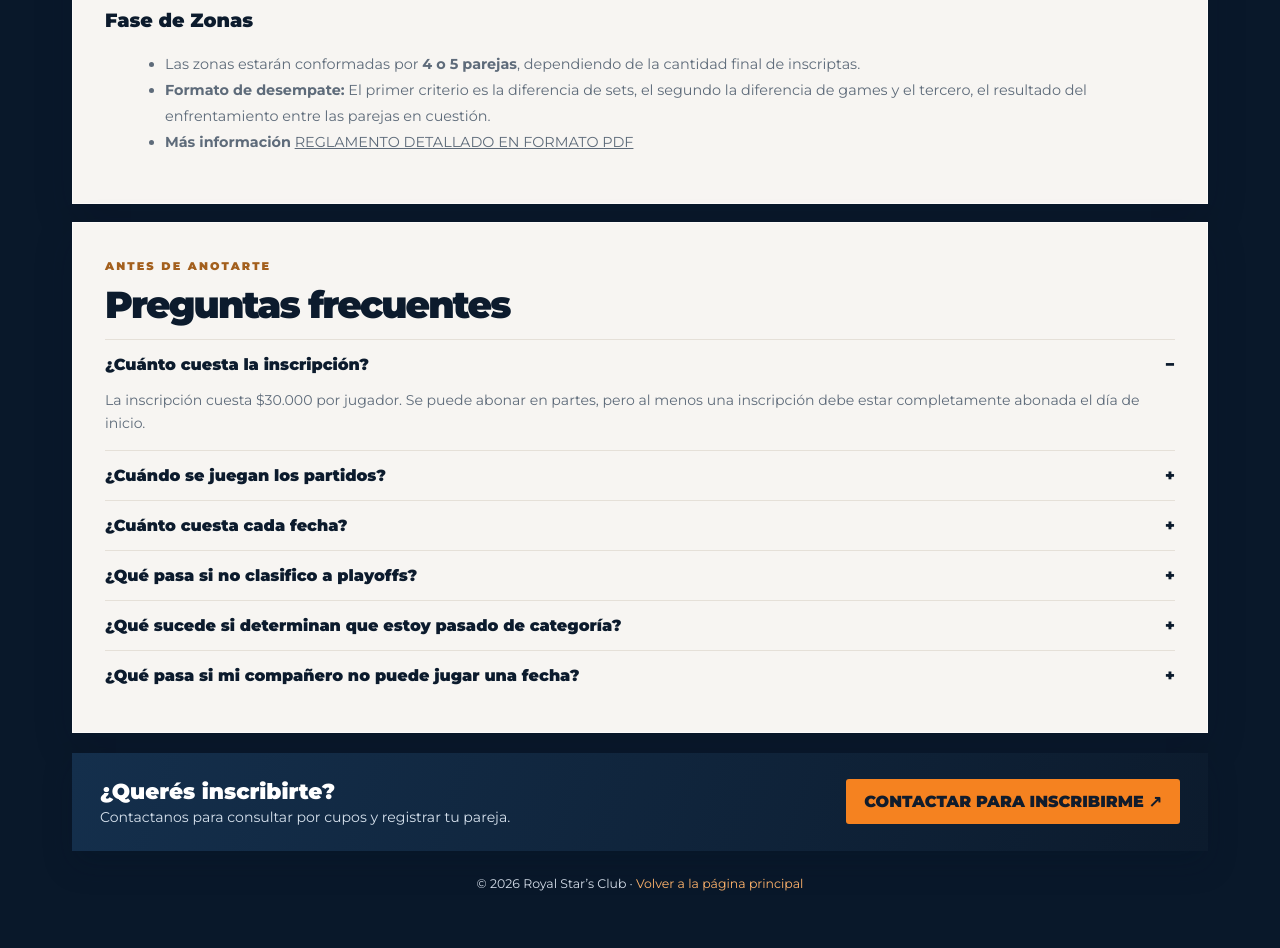
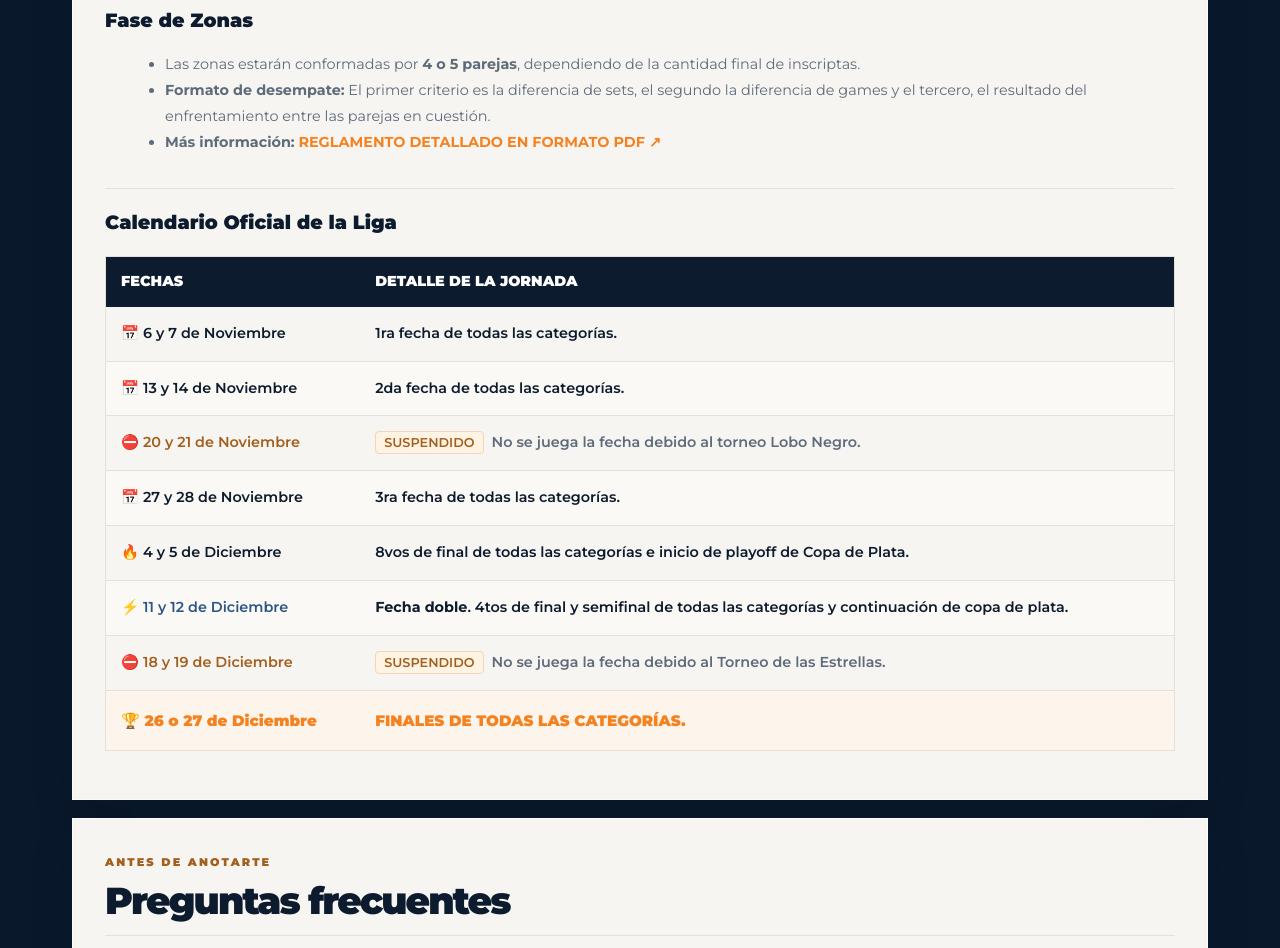
Before and after one commit to academiaroyalclub/academia, a plain HTML site: page liga.html in a window 1280 px wide. Shown: the part 1893-2841 px from the top of the page. Drawn offline with nearby package versions, Linux system fonts and the light colour scheme.

Commit message:
Update liga.html with new calendar and information

```diff
--- a/liga.html
+++ b/liga.html
@@ -150,11 +150,58 @@
         </ul>
 
         <h3 style="color: var(--navy); margin-bottom: 0.5rem; font-size: 1.2rem; font-weight: 900;">Fase de Zonas</h3>
-        <ul style="margin-left: 20px; color: var(--muted); font-size: 0.9rem;">
+        <ul style="margin-left: 20px; margin-bottom: 2rem; color: var(--muted); font-size: 0.9rem;">
           <li>Las zonas estarán conformadas por <strong>4 o 5 parejas</strong>, dependiendo de la cantidad final de inscriptas.</li>
           <li><strong>Formato de desempate:</strong> El primer criterio es la diferencia de sets, el segundo la diferencia de games y el tercero, el resultado del enfrentamiento entre las parejas en cuestión.</li>
-          <li><strong>Más información</strong> <a href="https://drive.google.com/file/d/1RF4c9cucb6ozPUz8jK62Gsu9JEpsdmDO/view?usp=drive_link">REGLAMENTO DETALLADO EN FORMATO PDF</a></li>
+          <li><strong>Más información:</strong> <a href="https://drive.google.com/file/d/1ew3uilJHjPCZoBmozSCKe3nFVwMH2EKT/view?usp=sharing" target="_blank" style="color: var(--orange); font-weight: 700; text-decoration: none;">REGLAMENTO DETALLADO EN FORMATO PDF ↗</a></li>
         </ul>
+
+        <h3 style="color: var(--navy); margin-bottom: 1rem; font-size: 1.2rem; font-weight: 900; padding-top: 1rem; border-top: 1px solid #e5e0d8;">Calendario Oficial de la Liga</h3>
+        <div style="overflow-x: auto; margin-bottom: 1rem;">
+          <table style="width: 100%; border-collapse: collapse; text-align: left; min-width: 500px; border: 1px solid #e5e0d8; font-size: 0.9rem;">
+            <thead>
+              <tr style="background: var(--navy); color: white;">
+                <th style="padding: 12px 15px; font-weight: 900; text-transform: uppercase;">Fechas</th>
+                <th style="padding: 12px 15px; font-weight: 900; text-transform: uppercase;">Detalle de la Jornada</th>
+              </tr>
+            </thead>
+            <tbody style="color: var(--navy); font-weight: 600;">
+              <tr>
+                <td style="padding: 14px 15px; border-bottom: 1px solid #e5e0d8; white-space: nowrap;">📅 6 y 7 de Noviembre</td>
+                <td style="padding: 14px 15px; border-bottom: 1px solid #e5e0d8;">1ra fecha de todas las categorías.</td>
+              </tr>
+              <tr style="background: #fbf9f5;">
+                <td style="padding: 14px 15px; border-bottom: 1px solid #e5e0d8; white-space: nowrap;">📅 13 y 14 de Noviembre</td>
+                <td style="padding: 14px 15px; border-bottom: 1px solid #e5e0d8;">2da fecha de todas las categorías.</td>
+              </tr>
+              <tr>
+                <td style="padding: 14px 15px; border-bottom: 1px solid #e5e0d8; white-space: nowrap; color: #a35f1d;">⛔ 20 y 21 de Noviembre</td>
+                <td style="padding: 14px 15px; border-bottom: 1px solid #e5e0d8; color: var(--muted);"><span style="background: #fff3e4; padding: 3px 8px; border-radius: 4px; font-size: 0.8rem; margin-right: 8px; color: #a35f1d; border: 1px solid #f0d7b7;">SUSPENDIDO</span>No se juega la fecha debido al torneo Lobo Negro.</td>
+              </tr>
+              <tr style="background: #fbf9f5;">
+                <td style="padding: 14px 15px; border-bottom: 1px solid #e5e0d8; white-space: nowrap;">📅 27 y 28 de Noviembre</td>
+                <td style="padding: 14px 15px; border-bottom: 1px solid #e5e0d8;">3ra fecha de todas las categorías.</td>
+              </tr>
+              <tr>
+                <td style="padding: 14px 15px; border-bottom: 1px solid #e5e0d8; white-space: nowrap;">🔥 4 y 5 de Diciembre</td>
+                <td style="padding: 14px 15px; border-bottom: 1px solid #e5e0d8;">8vos de final de todas las categorías e inicio de playoff de Copa de Plata.</td>
+              </tr>
+              <tr style="background: #fbf9f5;">
+                <td style="padding: 14px 15px; border-bottom: 1px solid #e5e0d8; white-space: nowrap; color: var(--blue2);">⚡ 11 y 12 de Diciembre</td>
+                <td style="padding: 14px 15px; border-bottom: 1px solid #e5e0d8;"><strong>Fecha doble</strong>. 4tos de final y semifinal de todas las categorías y continuación de copa de plata.</td>
+              </tr>
+              <tr>
+                <td style="padding: 14px 15px; border-bottom: 1px solid #e5e0d8; white-space: nowrap; color: #a35f1d;">⛔ 18 y 19 de Diciembre</td>
+                <td style="padding: 14px 15px; border-bottom: 1px solid #e5e0d8; color: var(--muted);"><span style="background: #fff3e4; padding: 3px 8px; border-radius: 4px; font-size: 0.8rem; margin-right: 8px; color: #a35f1d; border: 1px solid #f0d7b7;">SUSPENDIDO</span>No se juega la fecha debido al Torneo de las Estrellas.</td>
+              </tr>
+              <tr style="background: #fdf5eb;">
+                <td style="padding: 16px 15px; white-space: nowrap; color: var(--orange); font-weight: 900; font-size: 0.95rem;">🏆 26 o 27 de Diciembre</td>
+                <td style="padding: 16px 15px; color: var(--orange); font-weight: 900; font-size: 0.95rem;">FINALES DE TODAS LAS CATEGORÍAS.</td>
+              </tr>
+            </tbody>
+          </table>
+        </div>
+
       </div>
     </section>
 
```
